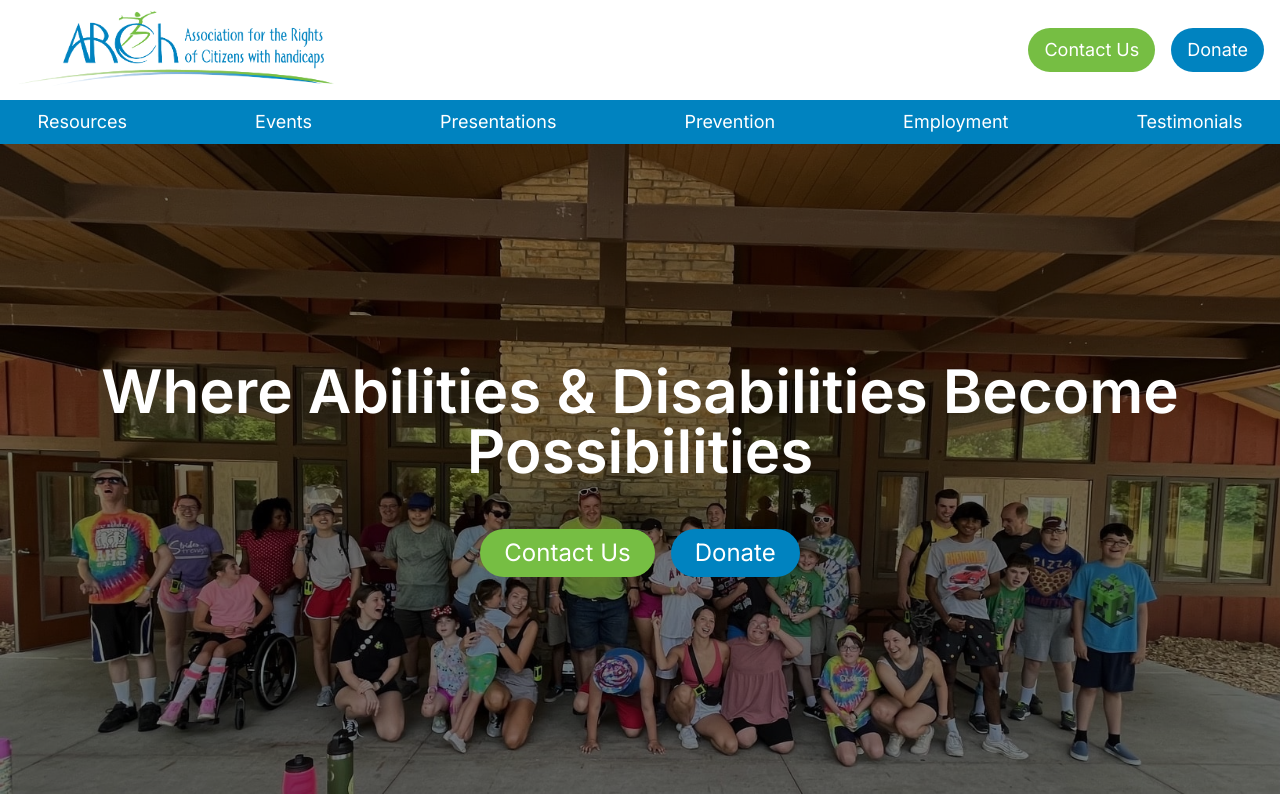
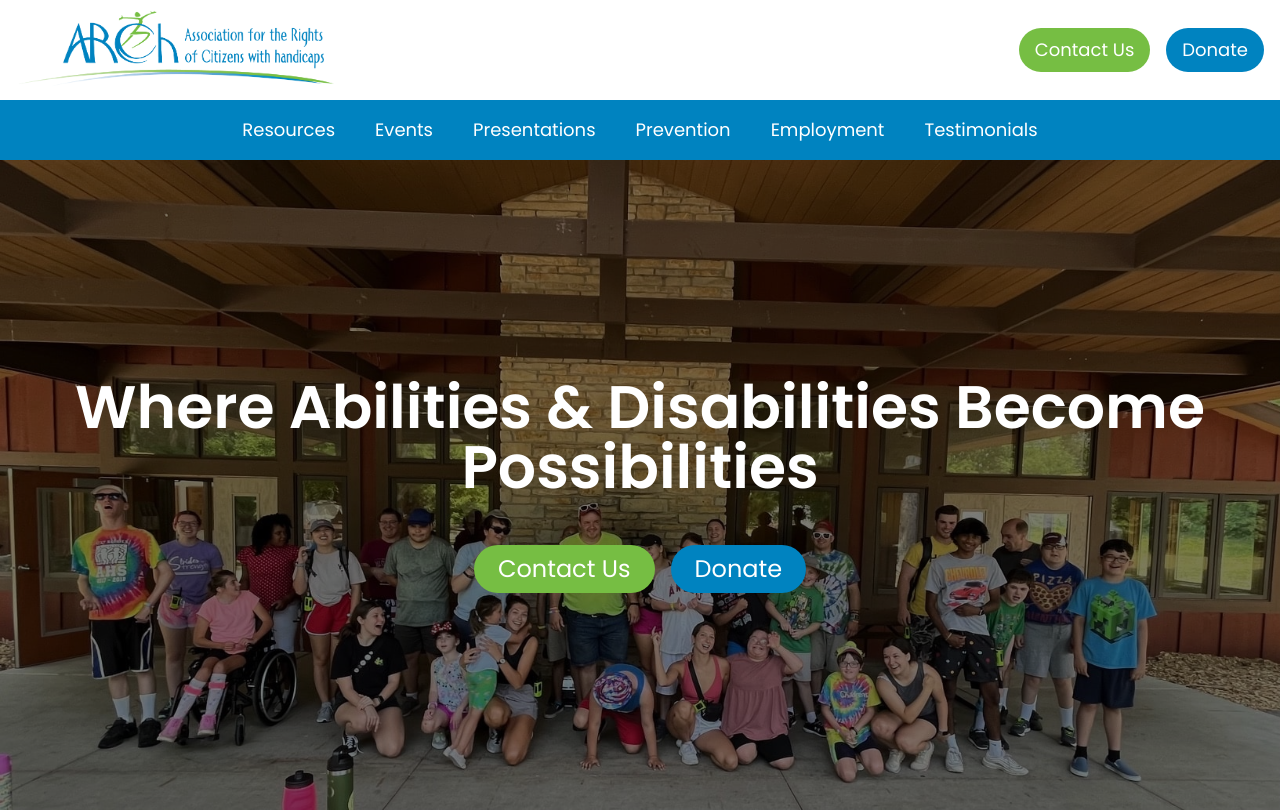
Before and after one commit to nstark12/arch, a Next.js app: page / in a window 1280 px wide. Built offline with nearby package versions, Linux system fonts and the light colour scheme.

Commit message:
navbar mostly done need to simplify later

```diff
--- /dev/null
+++ b/app/components/DropdownMenu.jsx
@@ -0,0 +1,7 @@
+import Link from "next/link";
+
+const DropdownMenu = ({ href, title }) => {
+  return <Link href={href}>{title}</Link>;
+};
+
+export default DropdownMenu;
--- a/app/components/Hero.jsx
+++ b/app/components/Hero.jsx
@@ -8,12 +8,21 @@ const Hero = () => {
         Where Abilities &amp; Disabilities Become Possibilities
       </h4>
       <div className="mt-12">
+        <Link href={"/"}>
           <button className="bg-secondary text-white py-2 px-6 rounded-full mr-4 md:text-2xl hover:bg-secondaryHov cursor-pointer">
             Contact Us
           </button>
+        </Link>
+        <a
+          target="_blank"
+          href={
+            "https://archchangeslives.networkforgood.com/projects/128949-every-day-giving"
+          }
+        >
           <button className="bg-primary text-white py-2 px-6 rounded-full md:text-2xl hover:bg-primaryHov cursor-pointer">
             Donate
           </button>
+        </a>
       </div>
     </div>
   );
--- /dev/null
+++ b/app/components/MenuOverlay.jsx
@@ -0,0 +1,11 @@
+import NavLinks from "./NavLinks";
+
+const MenuOverlay = () => {
+  return (
+    <ul className="flex flex-col py-4 items-center bg-primary text-white gap-4 text-lg">
+      <NavLinks />
+    </ul>
+  );
+};
+
+export default MenuOverlay;
--- a/app/components/NavLinks.jsx
+++ b/app/components/NavLinks.jsx
@@ -1,24 +1,193 @@
+"use client";
 import Link from "next/link";
+import DropdownMenu from "./DropdownMenu";
+import { useState } from "react";
+
+const resourceLinks = [
+  {
+    title: "Personal Future Plans",
+    path: "/personal-future-plans",
+  },
+  {
+    title: "ARCh Life Needs Trust",
+    path: "/life-needs-trust",
+  },
+  {
+    title: "Transition Resources",
+    path: "/transition-resources",
+  },
+  {
+    title: "I.E.P.s",
+    path: "/ieps",
+  },
+];
+
+const eventLinks = [
+  {
+    title: "GAINS",
+    path: "/gains",
+  },
+  {
+    title: "Teen Times",
+    path: "/teen-times",
+  },
+  {
+    title: "Youth Team",
+    path: "/youth-team",
+  },
+];
+
+const presLinks = [
+  {
+    title: "Stop Bullying",
+    path: "/stop-bullying",
+  },
+  {
+    title: "Youth Team",
+    path: "/youth-team",
+  },
+];
+
+const prevLinks = [
+  {
+    title: "Child Safety",
+    path: "/child-safety",
+  },
+  {
+    title: "Shaken Baby Syndrome",
+    path: "/shaken-baby-syndrome",
+  },
+  {
+    title: "Early Childhood Brain Development",
+    path: "/brain-development",
+  },
+  {
+    title: "Fetal Alcohol Syndrome",
+    path: "/fetal-alcohol-syndrome",
+  },
+  {
+    title: "Lead Poisoning",
+    path: "/lead-poisoning",
+  },
+];
 
 const NavLinks = () => {
+  const [linkName, setLinkName] = useState("");
+
+  const handleMouseLeave = () => {
+    setLinkName("");
+  };
+
+  const handleResourcesHover = () => {
+    setLinkName("resources");
+  };
+
+  const handleEventsHover = () => {
+    setLinkName("events");
+  };
+
+  const handlePresHover = () => {
+    setLinkName("presentations");
+  };
+
+  const handlePrevHover = () => {
+    setLinkName("prevention");
+  };
+
   return (
     <>
-      <Link className="hover:text-gray-300" href={"/"}>
-        Resources
-      </Link>
-      <Link className="hover:text-gray-300" href={"/"}>
-        Events
-      </Link>
-      <Link className="hover:text-gray-300" href={"/"}>
-        Presentations
-      </Link>
-      <Link className="hover:text-gray-300" href={"/"}>
-        Prevention
-      </Link>
-      <Link className="hover:text-gray-300" href={"/"}>
+      <div
+        onMouseEnter={handleResourcesHover}
+        onMouseLeave={handleMouseLeave}
+        className="w-full text-center md:w-auto md:text-left"
+      >
+        <button className="py-2 px-4 rounded-lg hover:bg-primaryHov">
+          Resources
+        </button>
+        <div className="md:absolute md:text-left text-center bg-secondary md:bg-primary rounded-lg m-2 md:m-0">
+          {linkName === "resources" &&
+            resourceLinks.map((link, index) => (
+              <div
+                key={index}
+                className="py-2 px-4 rounded-lg hover:bg-secondaryHov md:hover:bg-primaryHov my-2 cursor-pointer"
+              >
+                <li key={index}>
+                  <DropdownMenu href={link.path} title={link.title} />
+                </li>
+              </div>
+            ))}
+        </div>
+      </div>
+      <div
+        onMouseEnter={handleEventsHover}
+        onMouseLeave={handleMouseLeave}
+        className="w-full text-center md:w-auto md:text-left"
+      >
+        <button className="py-2 px-4 rounded-lg hover:bg-primaryHov">
+          Events
+        </button>
+        <div className="md:absolute md:text-left text-center bg-secondary md:bg-primary rounded-lg m-2 md:m-0">
+          {linkName === "events" &&
+            eventLinks.map((link, index) => (
+              <div
+                key={index}
+                className="py-2 px-4 rounded-lg hover:bg-secondaryHov md:hover:bg-primaryHov my-2 cursor-pointer"
+              >
+                <li key={index}>
+                  <DropdownMenu href={link.path} title={link.title} />
+                </li>
+              </div>
+            ))}
+        </div>
+      </div>
+      <div
+        onMouseEnter={handlePresHover}
+        onMouseLeave={handleMouseLeave}
+        className="w-full text-center md:w-auto md:text-left"
+      >
+        <button className="py-2 px-4 rounded-lg hover:bg-primaryHov">
+          Presentations
+        </button>
+        <div className="md:absolute md:text-left text-center bg-secondary md:bg-primary rounded-lg m-2 md:m-0">
+          {linkName === "presentations" &&
+            presLinks.map((link, index) => (
+              <div
+                key={index}
+                className="py-2 px-4 rounded-lg hover:bg-secondaryHov md:hover:bg-primaryHov my-2 cursor-pointer"
+              >
+                <li key={index}>
+                  <DropdownMenu href={link.path} title={link.title} />
+                </li>
+              </div>
+            ))}
+        </div>
+      </div>
+      <div
+        onMouseEnter={handlePrevHover}
+        onMouseLeave={handleMouseLeave}
+        className="w-full text-center md:w-auto md:text-left"
+      >
+        <button className="py-2 px-4 rounded-lg hover:bg-primaryHov">
+          Prevention
+        </button>
+        <div className="md:absolute md:text-left text-center bg-secondary md:bg-primary rounded-lg m-2 md:m-0">
+          {linkName === "prevention" &&
+            prevLinks.map((link, index) => (
+              <div
+                key={index}
+                className="py-2 px-4 rounded-lg hover:bg-secondaryHov md:hover:bg-primaryHov my-2 cursor-pointer"
+              >
+                <li key={index}>
+                  <DropdownMenu href={link.path} title={link.title} />
+                </li>
+              </div>
+            ))}
+        </div>
+      </div>
+      <Link className="py-2 px-4 rounded-lg hover:bg-primaryHov" href={"/"}>
         Employment
       </Link>
-      <Link className="hover:text-gray-300" href={"/"}>
+      <Link className="py-2 px-4 rounded-lg hover:bg-primaryHov" href={"/"}>
         Testimonials
       </Link>
     </>
--- a/app/components/Navbar.jsx
+++ b/app/components/Navbar.jsx
@@ -4,6 +4,7 @@ import Link from "next/link";
 import { useState } from "react";
 import { Bars3Icon, XMarkIcon } from "@heroicons/react/24/solid";
 import NavLinks from "./NavLinks";
+import MenuOverlay from "./MenuOverlay";
 
 const Navbar = () => {
   const [navbarOpen, setNavbarOpen] = useState(false);
@@ -19,19 +20,41 @@ const Navbar = () => {
               height={350}
             />
           </Link>
+          {!navbarOpen ? (
+            <button onClick={() => setNavbarOpen(true)}>
               <Bars3Icon className="h-10 w-10 text-white bg-primary border border-primary rounded-lg m-6 md:hidden absolute right-0 top-1" />
+            </button>
+          ) : (
+            <button onClick={() => setNavbarOpen(false)}>
+              <XMarkIcon className="h-10 w-10 text-white bg-primary border border-primary rounded-lg m-6 md:hidden absolute right-0 top-1" />
+            </button>
+          )}
         </div>
         <div className="m-4 hidden md:flex">
+          <Link href={"/"}>
             <button className="bg-secondary text-white py-2 px-4 rounded-full mr-4 md:text-lg hover:bg-secondaryHov cursor-pointer">
               Contact Us
             </button>
+          </Link>
+          <a
+            target="_blank"
+            href={
+              "https://archchangeslives.networkforgood.com/projects/128949-every-day-giving"
+            }
+          >
             <button className="bg-primary text-white py-2 px-4 rounded-full md:text-lg hover:bg-primaryHov cursor-pointer">
               Donate
             </button>
+          </a>
         </div>
       </header>
-      <nav className="bg-primary text-white py-2 md:block hidden">
-        <ul className="flex justify-center md:gap-10 lg:gap-20 lg:text-lg xl:gap-32 2xl:gap-44">
+      {navbarOpen && (
+        <div onClick={() => setNavbarOpen(false)}>
+          <MenuOverlay />
+        </div>
+      )}
+      <nav className="bg-primary text-white py-2 md:block hidden relative">
+        <ul className="flex justify-center md:gap-2 lg:gap-18 lg:text-lg xl:gap-26 2xl:gap-36">
           <NavLinks />
         </ul>
       </nav>
--- a/app/layout.js
+++ b/app/layout.js
@@ -1,7 +1,10 @@
-import { Inter } from "next/font/google";
+import { Poppins } from "next/font/google";
 import "./globals.css";
 
-const inter = Inter({ subsets: ["latin"] });
+const poppins = Poppins({
+  subsets: ["latin"],
+  weight: ["100", "200", "300", "400", "500", "600", "700", "800"],
+});
 
 export const metadata = {
   title: "ARCh - Disability Services",
@@ -12,7 +15,7 @@ export const metadata = {
 export default function RootLayout({ children }) {
   return (
     <html lang="en">
-      <body className={inter.className}>{children}</body>
+      <body className={poppins.className}>{children}</body>
     </html>
   );
 }
--- a/package.json
+++ b/package.json
@@ -10,6 +10,7 @@
   },
   "dependencies": {
     "@heroicons/react": "^2.1.1",
+    "@nextui-org/react": "^2.2.9",
     "next": "14.0.3",
     "react": "^18",
     "react-dom": "^18"
```
Also changed, not shown: 1 other file (tests, documents, lock files or other folders). Lines whose indentation alone changed are shown as unchanged.
